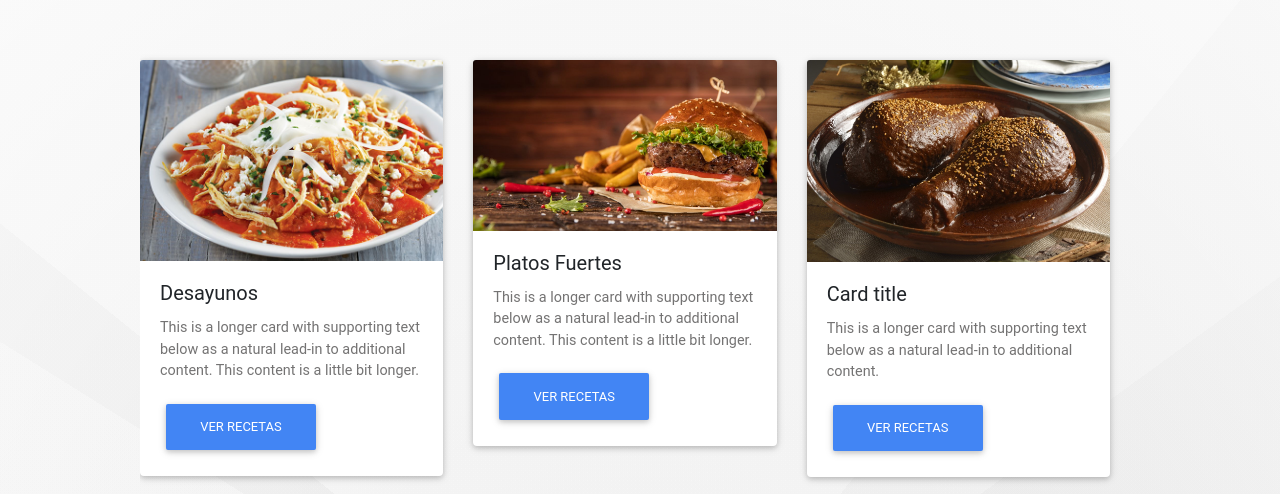
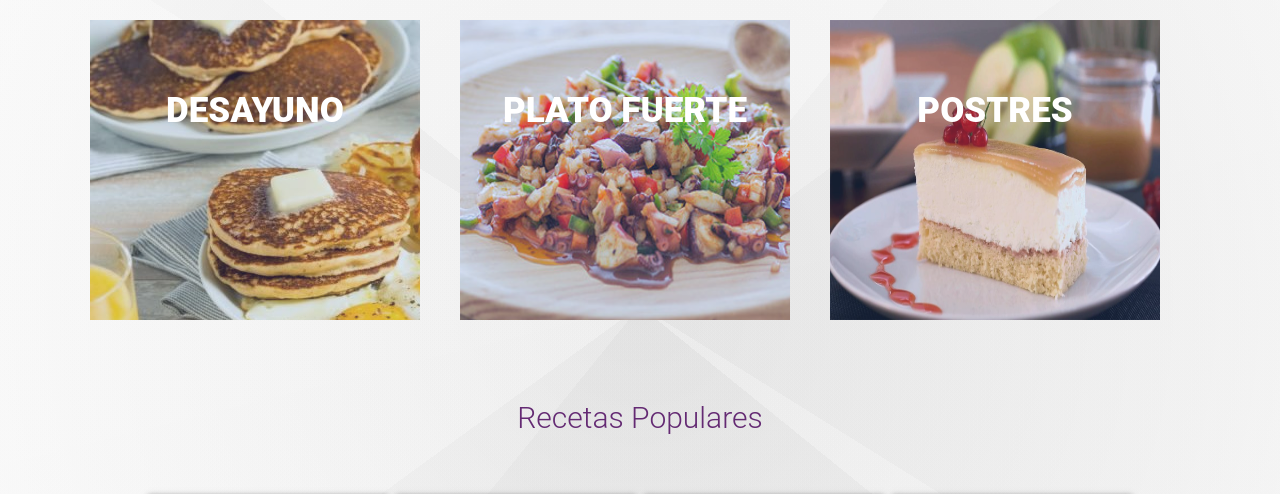
Before and after one commit to pruebasMartin/Portafolio-ProgramacionWeb, a PHP site: page /pages/index.html in a window 1280 px wide. Shown: the part 600-1094 px from the top of the page. Run offline with PHP 8.4, Linux system fonts and the light colour scheme; some libraries are stand-ins or nearby versions.

Commit message:
Add image with animation

```diff
--- a/Unidad2/pages/ComidaRapida/pizza.html
+++ b/Unidad2/pages/Categoria/pizza.html
@@ -102,5 +102,4 @@
     <script type="text/javascript"
         src="https://cdnjs.cloudflare.com/ajax/libs/mdbootstrap/4.19.1/js/mdb.min.js"></script>
 </body>
-
 </html>
--- a/Unidad2/pages/index.html
+++ b/Unidad2/pages/index.html
@@ -6,7 +6,8 @@
     <meta name="viewport" content="width=device-width, initial-scale=1.0">
     <title>Cocina Sin Limites</title>
     <link rel="icon" href="../assets/logo.png">
-    <link rel="stylesheet" href="https://cdn.jsdelivr.net/npm/bootstrap@4.6.0/dist/css/bootstrap.min.css" integrity="sha384-B0vP5xmATw1+K9KRQjQERJvTumQW0nPEzvF6L/Z6nronJ3oUOFUFpCjEUQouq2+l" crossorigin="anonymous">
+    <link rel="stylesheet" href="https://cdn.jsdelivr.net/npm/bootstrap@4.6.0/dist/css/bootstrap.min.css"
+        integrity="sha384-B0vP5xmATw1+K9KRQjQERJvTumQW0nPEzvF6L/Z6nronJ3oUOFUFpCjEUQouq2+l" crossorigin="anonymous">
     <link rel="stylesheet" href="../styles/diseño_Principal.css">
     <link rel="stylesheet" href="https://cdnjs.cloudflare.com/ajax/libs/font-awesome/5.15.1/css/all.min.css">
     <!-- Font Awesome -->
@@ -27,7 +28,9 @@
                 <a class="navbar-brand" href="#">
                     <img src="../assets/Logo2.png" style="height: 85px;">
                 </a>
-                <button class="navbar-toggler" type="button" data-toggle="collapse" data-target="#navbarSupportedContent" aria-controls="navbarSupportedContent" aria-expanded="false" aria-label="Toggle navigation">
+                <button class="navbar-toggler" type="button" data-toggle="collapse"
+                    data-target="#navbarSupportedContent" aria-controls="navbarSupportedContent" aria-expanded="false"
+                    aria-label="Toggle navigation">
                     <span class="navbar-toggler-icon"></span>
                 </button>
                 <!--Align to end-->
@@ -56,68 +59,52 @@
             <h1>Cocina</h1>
             <h1>Sin Limites</h1>
         </section>
-        <div class="wave" style="height: 150px; overflow: hidden;"><svg viewBox="0 0 500 150" preserveAspectRatio="none" style="height: 100%; width: 100%;">
+        <div class="wave" style="height: 150px; overflow: hidden;"><svg viewBox="0 0 500 150" preserveAspectRatio="none"
+                style="height: 100%; width: 100%;">
                 <path d="M0.00,49.98 C150.00,150.00 349.20,-50.00 500.00,49.98 L500.00,150.00 L0.00,150.00 Z"
                     style="stroke: none; fill: #ffffffee;"></path>
         </div>
     </header>
 
-    <main>
-        <section class="contenedor">
-            <div class="row row-cols-1 row-cols-md-3">
-                <div class="col mb-4">
-                  <div class="card">
-                    <img src="../assets/chilaquiles.jpg" class="card-img-top" alt="...">
-                    <div class="card-body">
-                      <h5 class="card-title">Desayunos</h5>
-                      <p class="card-text">This is a longer card with supporting text below as a natural lead-in to additional content. This content is a little bit longer.</p>
-                      <a href="#" class="btn btn-primary">Ver Recetas</a>
-                    </div>
-                  </div>
-                </div>
-                <div class="col mb-4">
-                  <div class="card">
-                    <img src="../assets/hamburguesa.jpg" class="card-img-top" alt="...">
-                    <div class="card-body">
-                      <h5 class="card-title">Platos Fuertes</h5>
-                      <p class="card-text">This is a longer card with supporting text below as a natural lead-in to additional content. This content is a little bit longer.</p>
-                      <a href="ComidaRapida/_platosFuertes.html" class="btn btn-primary">Ver Recetas</a>
-                    </div>
-                  </div>
-                </div>
-                <div class="col mb-4">
-                  <div class="card">
-                    <img src="../assets/mole.jpg" class="card-img-top" alt="...">
-                    <div class="card-body">
-                      <h5 class="card-title">Card title</h5>
-                      <p class="card-text">This is a longer card with supporting text below as a natural lead-in to additional content.</p>
-                      <a href="#" class="btn btn-primary">Ver Recetas</a>
-                    </div>
-                  </div>
-                </div>
-                <div class="col mb-4">
-                  <div class="card">
-                    <img src="..." class="card-img-top" alt="...">
-                    <div class="card-body">
-                      <h5 class="card-title">Card title</h5>
-                      <p class="card-text">This is a longer card with supporting text below as a natural lead-in to additional content. This content is a little bit longer.</p>
-                      <a href="#" class="btn btn-primary">Ver Recetas</a>
-                    </div>
-                  </div>
-                </div>
-              </div>
-        </section>
 
 
         <div class="container">
             <div class="row">
                 <div class="image">
-                    <img src="../assets/mole.jpg" alt="">
+                    <img src="../assets/desayunos.jpg" alt="">
                     <div class="details">
-                        <h2>Desa<span>yuno</span></h2>
-                        <p>Lorem ipsum dolor sit amet, consectetur adipisicing elit. Perferendis, repellendus deleniti? Tenetur vero quod esse dolores corrupti minus asperiores magni, hic laudantium ipsam quia impedit ducimus officiis, necessitatibus labore cupiditate!</p>
+                        <h2><span>Desayuno</span></h2>
+                        <p>Lorem ipsum dolor sit amet, consectetur adipisicing elit.</p>
                         <div class="more">
-                            <a href="#">Read <span>More</span></a>
+                            <a href="../pages/Categoria/_desayuno.html" class="read-more"><span>Ver Recetas</span></a>
+                            <div class="icon-links">
+                                <a href="#"></a>
+                            </div>
+                        </div>
+                    </div>
+                </div>
+
+                <div class="image">
+                    <img src="../assets/platoFuerte.jpg" alt="" width="480px" height="350px">
+                    <div class="details">
+                        <h2><span>Plato Fuerte</span></h2>
+                        <p>Lorem ipsum dolor sit amet, consectetur adipisicing elit.</p>
+                        <div class="more">
+                            <a href="../pages/Categoria/_platosFuertes.html" class="read-more"><span>Ver Recetas</span></a>
+                            <div class="icon-links">
+                                <a href="#"></a>
+                            </div>
+                        </div>
+                    </div>
+                </div>
+
+                <div class="image">
+                    <img src="../assets/postres.jpg" alt="" width="350px" height="300px">
+                    <div class="details">
+                        <h2><span>Postres</span></h2>
+                        <p>Lorem ipsum dolor sit amet, consectetur adipisicing elit.</p>
+                        <div class="more">
+                            <a href="#" class="read-more"><span>Ver Recetas</span></a>
                             <div class="icon-links">
                                 <a href="#"></a>
                             </div>
@@ -129,10 +116,10 @@
 
 
 
-
+        <!--  RECETAS FAVORITAS START   -->
         <section class="contenedor-recetasFAV">
             <div class="contenedor">
-                <h2 class="titulo">Recetas Favoritas</h2>
+                <h2 class="titulo">Recetas Populares</h2>
                 <div class="galeria-port">
                     <div class="imagen-port">
                         <img src="../assets/pizza.jpg" alt="">
@@ -195,13 +182,28 @@
                 </div>
             </div>
         </section>
+        <!--  RECETAS FAVORITAS END   -->
 
+        <!--        FOOTER START      -->
         <footer id="About">
-
-            <h2 class="titulo-final"> Martín González Miranda | Manuel Francisco Peña | Ivan Cordova Rodríguez
+            <div class="contenedor-footer">
+                <div class="content-foo">
+                    <h4><i class="fab fa-github"></i></h4>
+                    <p>martinGM05</p>
+                </div>
+                <div class="content-foo">
+                    <h4><i class="fab fa-google"></i></h4>
+                    <p>mtn.gm05@gmail.com</p>
+                </div>
+                <div class="content-foo">
+                    <h4><i class="fab fa-linkedin"></i></h4>
+                    <p>MartinGonzálezMiranda</p>
+                </div>
+            </div>
+            <h2 class="titulo-final">&copy; Martín González Miranda | Manuel Francisco Peña | Ivan Cordova Rodríguez
             </h2>
         </footer>
-
+        <!--        FOOTER END      -->
 
 
         <script src="https://code.jquery.com/jquery-3.5.1.slim.min.js"
@@ -225,6 +227,7 @@
         <!-- MDB core JavaScript -->
         <script type="text/javascript"
             src="https://cdnjs.cloudflare.com/ajax/libs/mdbootstrap/4.19.1/js/mdb.min.js"></script>
+
 </body>
 
 </html>
--- a/Unidad2/styles/diseño_Principal.css
+++ b/Unidad2/styles/diseño_Principal.css
@@ -175,6 +175,22 @@ header .textos-header{
     text-transform: uppercase;
 }
 
+@media (max-width: 1080px){
+    .image{
+        flex: 100%;
+        max-width: 480px;
+    }
+}
+
+@media (max-width: 400px){
+    .image .details p{
+        font-size: 16px;
+    }
+
+    .more .read-more{
+        font-size: 18px;
+    }
+}
 
 
     /*  Ajustes Imagenes Recetas Fav    */
```
Also changed, not shown: Unidad2/pages/Categoria/_platosFuertes.html (added, +88 -0 lines), Unidad2/assets/desayunos.jpg (added), Unidad2/assets/platoFuerte.jpg (added), Unidad2/assets/postres.jpg (added), Unidad2/pages/Categoria/_desayuno.html (renamed from Unidad2/pages/ComidaRapida/_platosFuertes.html).
